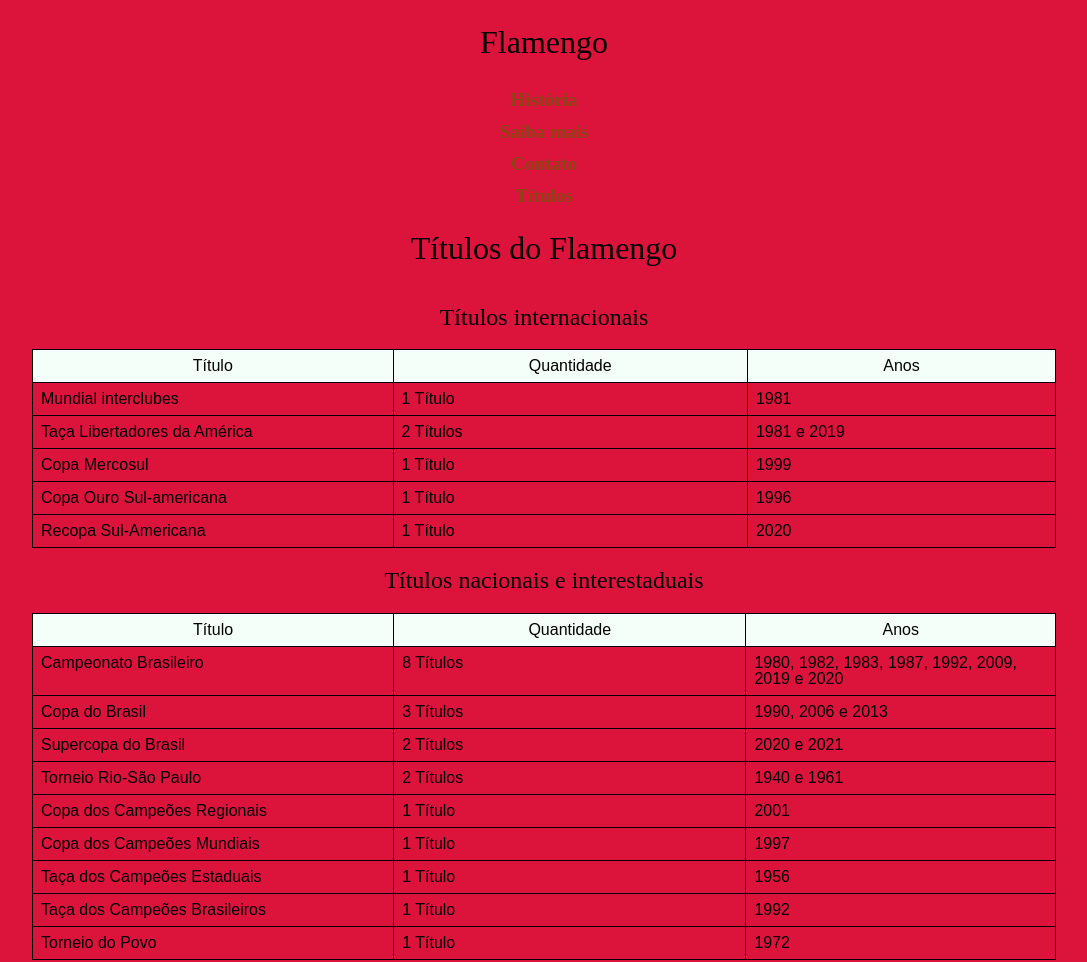
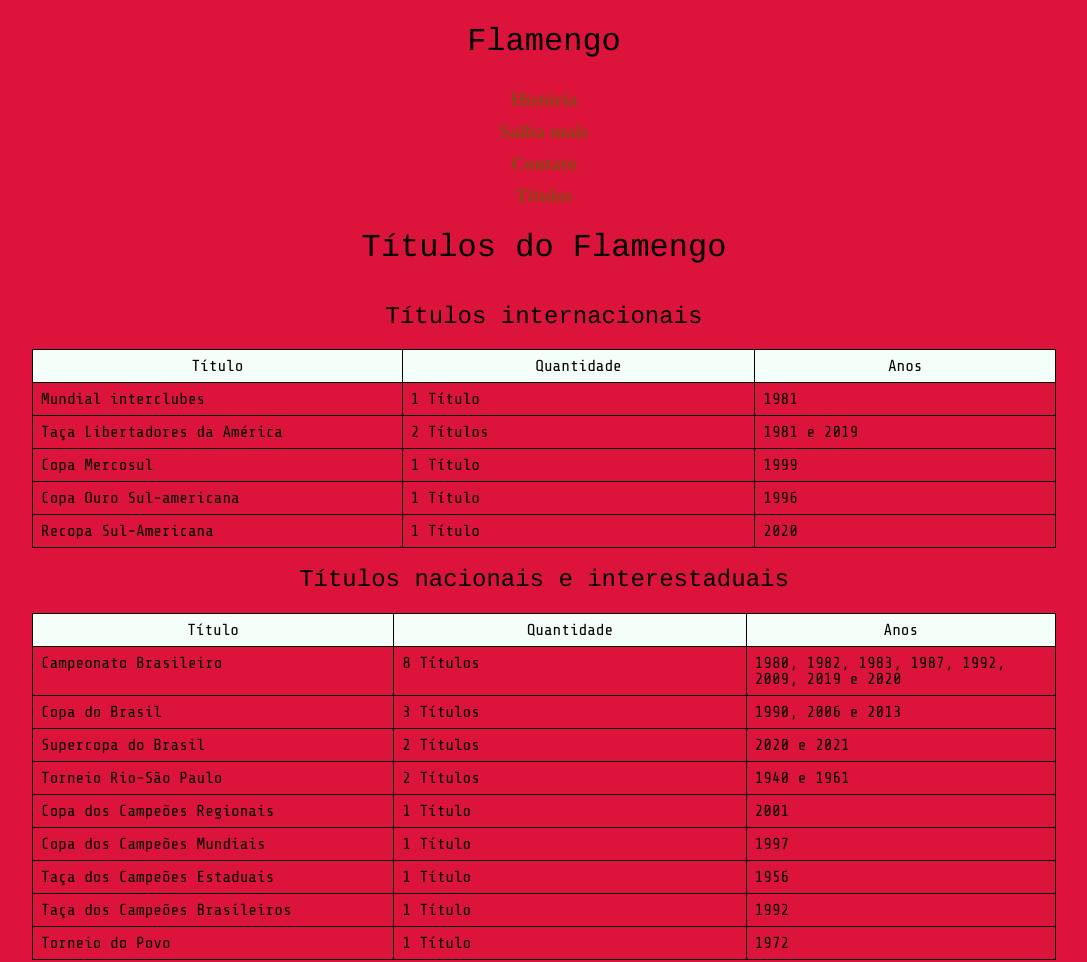
Before and after one commit to MarcusMoreria/MeuPrimeiroSite, a plain HTML site: page tabela.html in a window 1280 px wide. Shown: the top 962 px of the page, without its empty margins (96-1183 px from the left). Drawn offline with nearby package versions, Linux system fonts and the light colour scheme.

Commit message:
Add files via upload

```diff
--- a/css/estilo.css
+++ b/css/estilo.css
@@ -22,6 +22,7 @@ h1{
     padding-top: 2%;
     padding-bottom: 2%;
     text-align: center;
+    font-family: 'Cousine', monospace;
 }
 
 p{
@@ -91,6 +92,7 @@ footer p{
 
 p{
     text-align: justify;
+    font-family: 'Share Tech Mono', monospace;
 }
 
 .itens_menu{
@@ -129,16 +131,20 @@ td, th {
     border: 1px solid black;
     text-align: left;
     padding: 8px;
+    font-family: 'Share Tech Mono', monospace;
 }
 h2{
     font-size: 1.5em;
     padding-top: 2%;
     padding-bottom: 2%;
     text-align: center;
+    font-family: 'Cousine', monospace;
+
 }
 
 th{
     width: 5%;
     text-align: center;
     background-color: #F5FFFA;
+    font-family: 'Share Tech Mono', monospace;
 }
--- a/tabela.html
+++ b/tabela.html
@@ -6,6 +6,9 @@
         <meta name="viewport" content="width=device-width, initial-scale=1.0">
         <link rel="stylesheet" href="css/reset.css">
         <link rel="stylesheet" href="css/estilo.css">
+        <link rel="shortcut icon" href="img/icone_fla.ico" type="image/x-icon">
+        <link href="https://fonts.googleapis.com/css2?family=Cousine&display=swap" rel="stylesheet">
+        <link href="https://fonts.googleapis.com/css2?family=Share+Tech+Mono&display=swap" rel="stylesheet">
         <title>Comparativo</title>
     </head>
     <body>
```
Also changed, not shown: contato.html (+3 -0 lines), index.html (+3 -0 lines), musicas.html (+3 -0 lines), img/icone_fla.ico (added).
